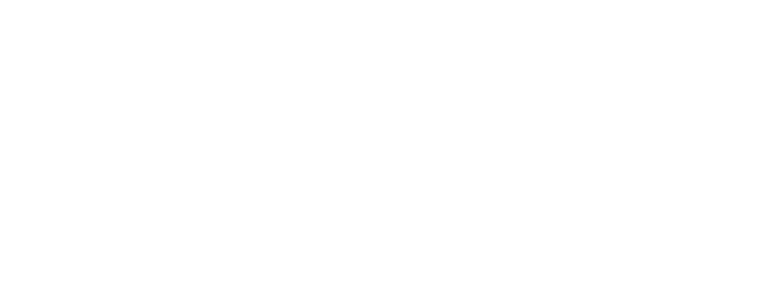
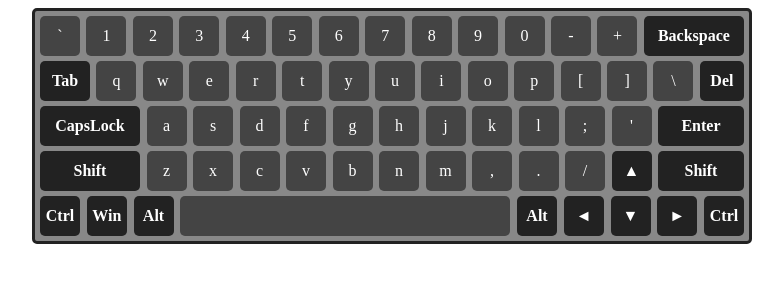
Before and after one commit to Hanna-hanna/virtual-keyboard, a plain HTML site: page index.html in a window 1280 px wide. Shown: the whole page, without its empty margins (248-1031 px from the left). Drawn offline with Linux system fonts and the light colour scheme.

Commit message:
feat: parse keys with styles

```diff
--- a/index.html
+++ b/index.html
@@ -8,8 +8,6 @@
     <link rel="stylesheet" href="style.css">
 </head>
 <body>
-    <div class="virtual-keyboard">
-    </div>
     <script src="script.js"></script>
 </body>
 </html>
--- a/keys.json
+++ b/keys.json
@@ -302,7 +302,7 @@
             "value_ru": "CapsLock",
             "value_ru_up": "CapsLock",
             "style": "secondary",
-            "width": "50px"
+            "width": "100px"
         },
         {
             "id": "31",
@@ -543,7 +543,7 @@
             "value_eng_up": "▲",
             "value_ru": "▲",
             "value_ru_up": "▲",
-            "style": "primary",
+            "style": "secondary",
             "width": "40px"
         },
         {
--- a/script.js
+++ b/script.js
@@ -0,0 +1,42 @@
+
+var request = new XMLHttpRequest();
+request.open('GET', 'keys.json', true);
+
+request.onload = function() {
+  if (request.status >= 200 && request.status < 400) {
+    var data = JSON.parse(request.responseText)[0];
+
+    var virtualKeyboard = document.createElement('div');
+    virtualKeyboard.className = 'virtual-keyboard';
+    document.body.appendChild(virtualKeyboard);
+
+    for (var key in data) {
+        var rowKey = document.createElement('div');
+        rowKey.className = 'key-row';
+        virtualKeyboard.appendChild(rowKey);
+
+        data[key].forEach(item => {
+            rowKey.innerHTML += `<div class="keyboard--key key_${item.code} ${item.style}" style="width: ${item.width}">
+                <span class="ru hidden">
+                    <span class="value_ru hidden">${item.value_ru}</span>
+                    <span class="value_ru_up hidden">${item.value_ru_up}</span>
+                    <span class="caps_value_ru_up hidden">${item.value_ru_up}</span>
+                </span>
+                <span class="eng">
+                    <span class="value_eng_down">${item.value_eng}</span>
+                    <span class="value_eng_up hidden">${item.value_eng_up}</span>
+                    <span class="caps_value_eng_up hidden">${item.value_eng_up}</span>
+                </span>
+            </div>`;
+        });
+    }
+  } else {
+    console.error('Failed to load JSON data');
+  }
+};
+
+request.onerror = function() {
+  console.error('Failed to load JSON data');
+};
+
+request.send();
--- a/style.css
+++ b/style.css
@@ -0,0 +1,47 @@
+.virtual-keyboard {
+    width: 704px;
+    margin: 0 auto;
+    padding: 5px;
+    background: #888888;
+    border: 3px solid #222222;
+    border-radius: 5px;
+    display: flex;
+    flex-direction: column;
+    gap: 5px;
+}
+
+
+.key-row {
+    display: flex;
+    justify-content: space-between;
+    align-items: center;
+}
+
+
+.primary {
+    background: #444;
+    color: #fff;
+    font-weight: 500;
+    user-select: none;
+    display: flex;
+    align-items: center;
+    justify-content: center;
+    height: 40px;
+    border-radius: 5px;
+}
+
+.secondary {
+    background: #222222;
+    color: #fff;
+    font-weight: 600;
+    user-select: none;
+    display: flex;
+    align-items: center;
+    justify-content: center;
+    height: 40px;
+    border-radius: 5px;
+}
+
+.hidden {
+    display: none;
+}
```
